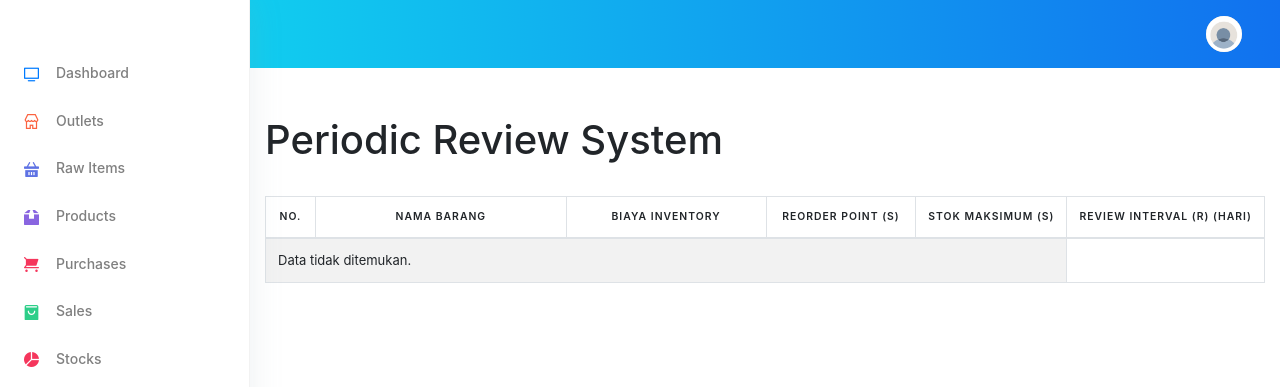
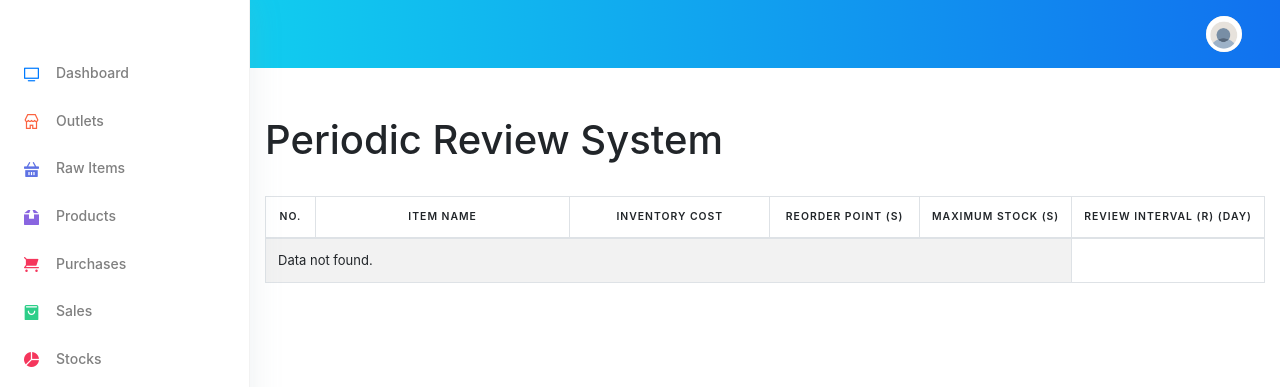
Before and after one commit to akbarlintang/inventory-batik-umkm, a Django app: template inventory_batik/inventory/templates/periodic/calculation.html in a window 1280 px wide. Shown: the top 387 px of the page. Run offline with Django 4.2, Linux system fonts and the light colour scheme; the template is opened without the code that fills it, so the values that code supplies are empty; some libraries are stand-ins or nearby versions.

Commit message:
fix: calculation label

```diff
--- a/inventory_batik/inventory/templates/periodic/calculation.html
+++ b/inventory_batik/inventory/templates/periodic/calculation.html
@@ -41,11 +41,11 @@
                 <thead>
                     <tr>
                         <th width="5%" class="text-center">No.</th>
-                        <th class="text-center">Nama Barang</th>
-                        <th width="20%" class="text-center">Biaya Inventory</th>
+                        <th class="text-center">Item Name</th>
+                        <th width="20%" class="text-center">Inventory Cost</th>
                         <th width="15%" class="text-center">Reorder Point (s)</th>
-                        <th width="15%" class="text-center">Stok Maksimum (S)</th>
-                        <th width="15%" class="text-center">Review Interval (R) (hari)</th>
+                        <th width="15%" class="text-center">Maximum Stock (S)</th>
+                        <th width="15%" class="text-center">Review Interval (R) (Day)</th>
                     </tr>
                 </thead>
                 <tbody>
@@ -63,7 +63,7 @@
                     {% endfor %}
                     {% else %}
                     <tr>
-                        <td colspan="5">Data tidak ditemukan.</td>
+                        <td colspan="5">Data not found.</td>
                     </tr>
                     {% endif %}
                 </tbody>
```
